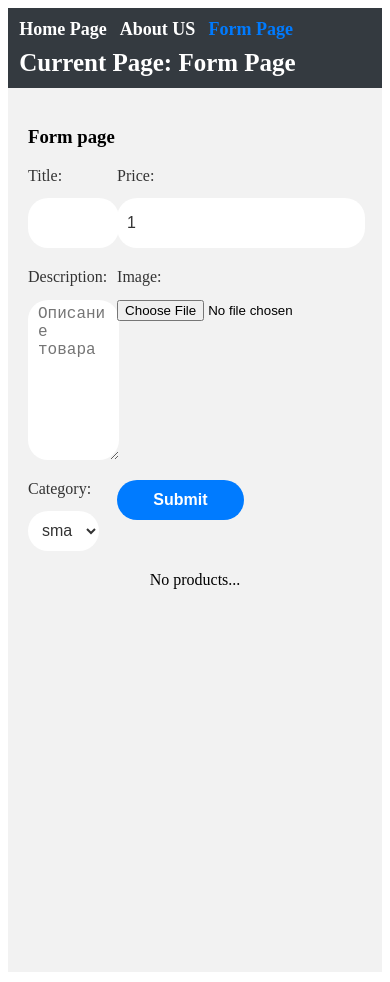
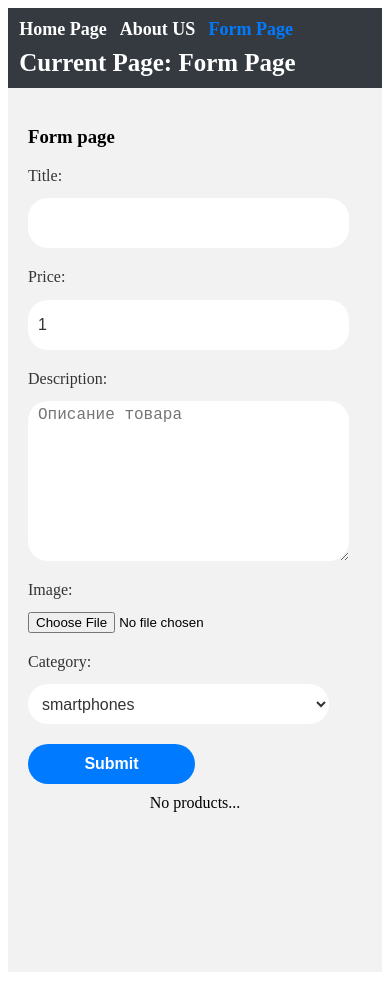
Before and after one commit to Syderi/ReactComponentsWeek1, a React (Vite) app in the folder rs-week1/: page /form in a window 390 px wide. Built offline with nearby package versions, Linux system fonts and the light colour scheme.

Commit message:
fix: adaptiv

```diff
--- a/rs-week1/src/components/pages/formPage/FormCard.css
+++ b/rs-week1/src/components/pages/formPage/FormCard.css
@@ -36,6 +36,8 @@
   margin-bottom: 5px;
   font-size: 20px;
   font-weight: bold;
+  word-wrap: break-word;
+  hyphens: auto;
 }
 
 .form-card__info p {
@@ -43,6 +45,8 @@
   margin-bottom: 5px;
   font-size: 16px;
   line-height: 1.5;
+  word-wrap: break-word;
+  hyphens: auto;
 }
 
 
--- a/rs-week1/src/components/pages/formPage/FormPage.css
+++ b/rs-week1/src/components/pages/formPage/FormPage.css
@@ -113,3 +113,9 @@
     justify-content: center;
   }
 }
+
+@media only screen and (max-width: 600px) {
+  .form-page form {
+    grid-template-columns: 1fr;
+  }
+}
```
